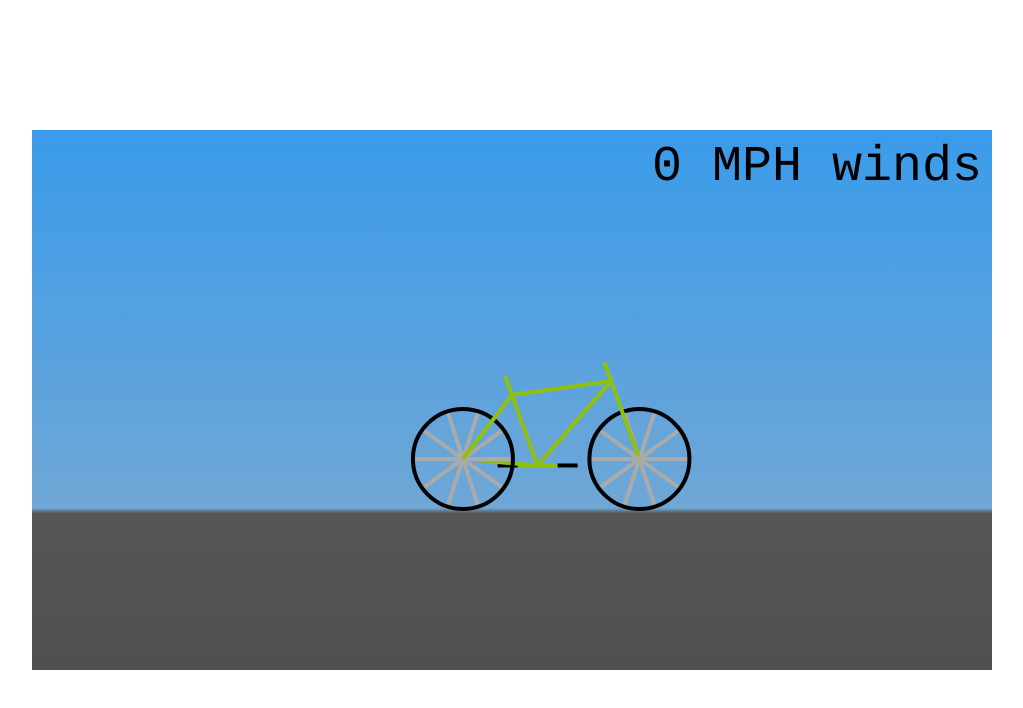
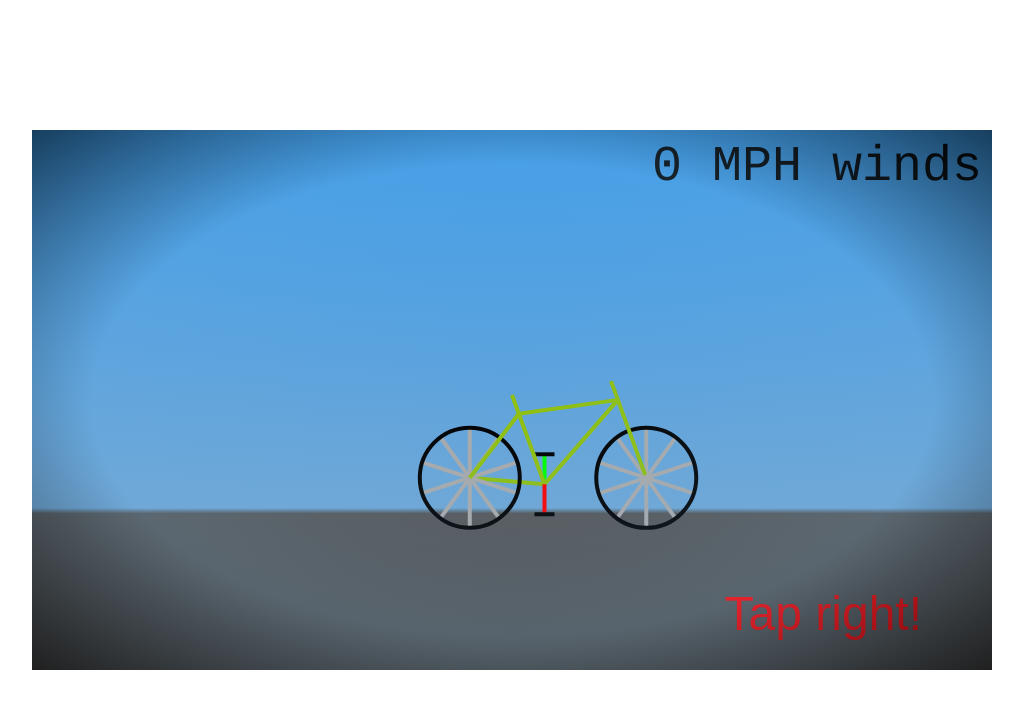
Before and after one commit to js13kGames/wind-rider, a website: page src/index.html in a window 1280 px wide. Shown: the whole page, without its empty margins (128-1151 px from the left). Drawn offline with Linux system fonts and the light colour scheme.

Commit message:
Add left/right controls

```diff
--- a/src/index.html
+++ b/src/index.html
@@ -11,7 +11,7 @@
     </head>
     <body>
         <div id="content">
-            <!-- <div id="vignette"></div> -->
+            <div id="vignette"></div>
             <div id="canvasContainer">
                 <canvas id="gameCanvas" width="960" height="540"></canvas>
             </div>
--- a/src/js/bike.js
+++ b/src/js/bike.js
@@ -10,7 +10,7 @@ define(function(require) {
     var Bike = function(position) {
         this.scale = 10;
         this.position = position;
-        this.rotation = 0;
+        this.rotation = Math.PI / 2;
         this.colour = "#" + (Math.floor(Math.random() * 16777215)).toString(16);
         console.log(this.colour);
         gameEvents.on('render', this.render, this);
@@ -46,17 +46,23 @@ define(function(require) {
             this.velocity = physics.velocity;
             this.rotation += (Math.PI * 2) + degToRad(this.velocity.x);
             this.rotation = this.rotation % (Math.PI * 2);
+            console.log(radToDeg(this.rotation));
         },
-        drawPedal: function(ctx, position, isFront) {
+        drawPedal: function(ctx, position, isRight) {
             ctx.save();
             ctx.translate(position.x, position.y);
 
-            var v = Vector.fromPolar(isFront ? 3 * this.scale : -3 * this.scale, this.rotation);
-            var p = drawVector(ctx, v, 1, 1, new Vector(0, 0), this.colour);
+            var v = Vector.fromPolar(isRight ? 3 * this.scale : -3 * this.scale, this.rotation);
+            var p = drawVector(ctx, v, 1, 1, new Vector(0, 0), isRight ? '#f00' : '#0f0');
 
             ctx.beginPath();
             ctx.moveTo(p.x - this.scale, p.y);
             ctx.lineTo(p.x + this.scale, p.y);
+            if (isRight) {
+                this.pedalA = p;
+            } else {
+                this.pedalB = p;
+            }
             ctx.strokeStyle = '#000';
             ctx.stroke();
 
@@ -86,15 +92,16 @@ define(function(require) {
             ctx.lineWidth = 4;
             ctx.translate(this.position.x, this.position.y);
 
-            var saddlePos = new Vector(0, 0).subtract(frameAngle2).scale(this.scale * 2);
-            var pedalPos = new Vector(0, 0).add(frameAngle2).scale(7.5 * this.scale);
+            var frameStart = drawVector(ctx, frameAngle2, 2, this.scale, origin, this.colour);
+
+            var pedalPos = new Vector(0, 0).add(frameAngle2).scale(7.5 * this.scale).add(frameStart);
             this.drawPedal(ctx, pedalPos, false);
-            drawVector(ctx, frameAngle2, 9.5, this.scale, saddlePos, this.colour);
 
+            drawVector(ctx, frameAngle2, 7.5, this.scale, frameStart, this.colour);
 
-            ctx.moveTo(0, 0);
-            var front = drawVector(ctx, frameAngle1, 10, this.scale, origin, this.colour);
-            var handlePos = saddlePos.add(front);
+            ctx.moveTo(frameStart.x, frameStart.y);
+            var front = drawVector(ctx, frameAngle1, 10, this.scale, frameStart, this.colour);
+            var handlePos = origin.clone().add(front).subtract(frameAngle2.clone().scale(2 * this.scale));
             var frontWheel = new Vector(0, 0).add(frameAngle2).scale(10.3 * this.scale).add(handlePos);
             ctx.moveTo(frontWheel.x, frontWheel.y);
             this.drawWheel(ctx, frontWheel);
@@ -111,7 +118,7 @@ define(function(require) {
 
             ctx.beginPath();
             ctx.moveTo(backWheel.x, backWheel.y);
-            ctx.lineTo(0, 0);
+            ctx.lineTo(frameStart.x, frameStart.y);
             this.colourStroke(ctx);
 
             this.drawPedal(ctx, pedalPos, true);
--- a/src/js/player.js
+++ b/src/js/player.js
@@ -5,6 +5,7 @@ define(function(require) {
         Player = function() {
             gameEvents.emit('registerPhysics', this, 480, 265);
             this.radius = 25;
+            this.useRight = false;
             this.bike = new Bike(this.position.clone());
             this.averageClickTime = 0;
             this.clickTimes = [];
@@ -12,6 +13,7 @@ define(function(require) {
             if (debug.player) gameEvents.on('update', this.update, this);
             if (debug.player) gameEvents.on('render', this.render, this);
             if (debug.player) gameEvents.on('press', this.onPress, this);
+            if (debug.player) gameEvents.on('keyup', this.onKeyUp, this);
         };
     Player.prototype = {
         update: function() {
@@ -34,15 +36,33 @@ define(function(require) {
                 position: this.position,
                 velocity: this.velocity
             });
+            this.useRight = (this.bike.rotation > (Math.PI / 2) * 3 || this.bike.rotation <= Math.PI / 2);
         },
         render: function(context) {
             context.save();
+            context.font = "48px Arial";
+            if (this.useRight) {
+                context.fillStyle = '#f00';
+                context.textAlign = 'right';
+                context.fillText("Tap right!", 890, 500);
+            } else {
+                context.fillStyle = '#0f0';
+                context.textAlign = 'left';
+                context.fillText("Tap left!", 50, 500);
+            }
+
             context.translate(this.position.x, this.position.y);
-            // context.fillStyle = '#000';
-            // context.fillRect(0, 0, this.radius, this.radius);
             context.restore();
         },
         onPress: function(press) {
+            this.accelerate();
+        },
+        onKeyUp: function(key) {
+            if ((this.useRight && key === 39) || (!this.useRight && key === 37)) {
+                this.accelerate();
+            }
+        },
+        accelerate: function() {
             this.clickTime = Date.now();
             if (!this.lastClickTime) {
                 this.lastClickTime = this.clickTime;
--- a/src/js/sceneManager.js
+++ b/src/js/sceneManager.js
@@ -7,7 +7,7 @@ define(function(require){
                 window.setTimeout(callback, 1000 / 60);
             };
     })(),
-    clickListener = function(event) {
+    touchListener = function(event) {
         // debugger
         var contentDiv = document.getElementById('content');
         var stageX = Math.round((event.pageX - contentDiv.offsetLeft - contentDiv.clientLeft) * scale);
@@ -19,6 +19,7 @@ define(function(require){
         if (event.which === 27) {
             paused = !paused;
         }
+        gameEvents.emit('keyup', event.which);
     },
     Physics = require('physics'),
     Player = require('player'),
@@ -26,9 +27,8 @@ define(function(require){
 
     window.canvas = document.getElementById('gameCanvas');
     window.context = canvas.getContext('2d');
-    canvas.addEventListener('mousedown', clickListener);
-    canvas.addEventListener('touchstart', clickListener);
-    document.addEventListener('keydown', keyListener);
+    canvas.addEventListener('touchstart', touchListener);
+    document.addEventListener('keyup', keyListener);
 
     function GameScene() {
         var physics = new Physics(),
--- a/src/js/vector.js
+++ b/src/js/vector.js
@@ -53,6 +53,9 @@ define(function(require) {
         },
         clone: function() {
             return new Vector(this.x, this.y);
+        },
+        toString: function() {
+            return "Vector: [" + this.x + ", " + this.y + "]";
         }
     };
     Vector.fromPolar = function(radius, angle) {
```
Also changed, not shown: build/main-build.js.
